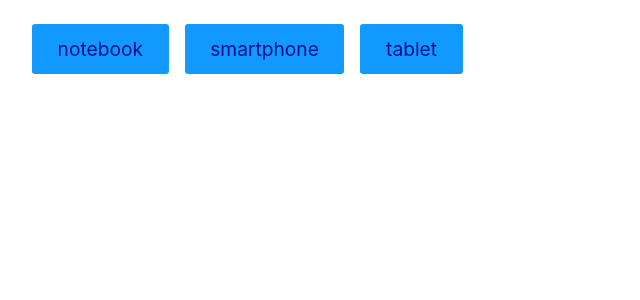
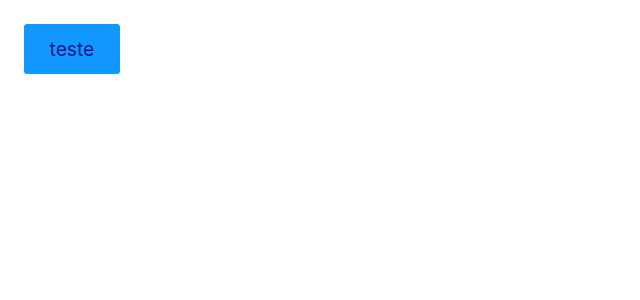
Before and after one commit to barbosadiego/react, a React (Create React App) app: page / in a window 1280 px wide. Shown: the top 300 px of the page, without its empty margins (0-640 px from the left). Built offline with nearby package versions, Linux system fonts and the light colour scheme.

Commit message:
inicio-aula

```diff
--- a/src/App.jsx
+++ b/src/App.jsx
@@ -1,41 +1,12 @@
-import React from 'react';
-import Button from './Button';
-import Produto from './Produto';
+import React from 'react'
+import './App.css'
 
-// Os links abaixo puxam dados de um produto em formato JSON
-// https://ranekapi.origamid.dev/json/api/produto/tablet
-// https://ranekapi.origamid.dev/json/api/produto/smartphone
-// https://ranekapi.origamid.dev/json/api/produto/notebook
-// Crie uma interface com 3 botões, um para cada produto.
-// Ao clicar no botão faça um fetch a api e mostre os dados do produto na tela.
-// Mostre apenas um produto por vez
-// Mostre a mensagem carregando... enquanto o fetch é realizado
+const App = (props) => {
+  return (
+    <div>
+      <button>teste</button>
+    </div>
+  )
+}
 
-const App = () => {
-  const [item, setItem] = React.useState(null);
-  const [loading, setLoading] = React.useState(false);
-
-  async function handleFetch(e) {
-    setLoading(true);
-    const produto = e.target.innerText;
-    const res = await fetch(
-      `https://ranekapi.origamid.dev/json/api/produto/${produto}`,
-    );
-    const json = await res.json();
-    setItem(json);
-
-    setLoading(false);
-  }
-
-  return (
-    <>
-      <Button onClick={handleFetch} texto="notebook" />
-      <Button onClick={handleFetch} texto="smartphone" />
-      <Button onClick={handleFetch} texto="tablet" />
-      {item && !loading ? <Produto dados={item} /> : null}
-      {loading && <p>Carregando...</p>}
-    </>
-  );
-};
-
-export default App;
+export default App
--- a/src/Button.jsx
+++ /dev/null
@@ -1,11 +0,0 @@
-import React from 'react'
-
-const Button = ({texto, onClick}) => {
-  return (
-    <button onClick={onClick} style={{margin: '0 .5rem'}}>
-      {texto}
-    </button>
-  )
-}
-
-export default Button
--- a/src/Produto.jsx
+++ /dev/null
@@ -1,15 +0,0 @@
-import React from 'react'
-
-const Produto = ({dados}) => {
-  return (
-    <div>
-       <div>
-          <h1>{dados.nome}</h1>
-          <p>R$: {dados.preco}</p>
-          <img src={dados.fotos[0].src} alt={dados.nome} />
-        </div>
-    </div>
-  )
-}
-
-export default Produto
```
